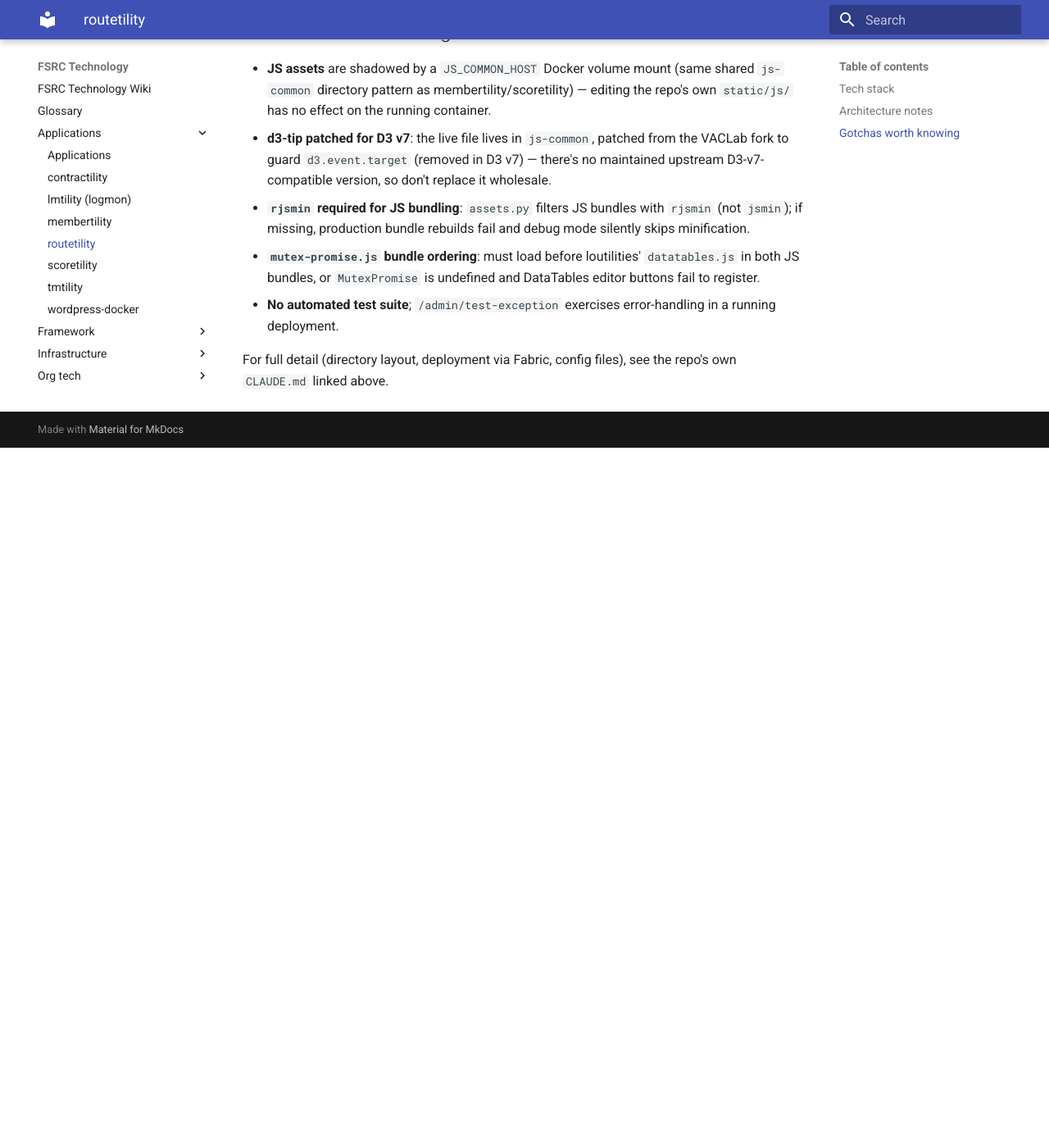
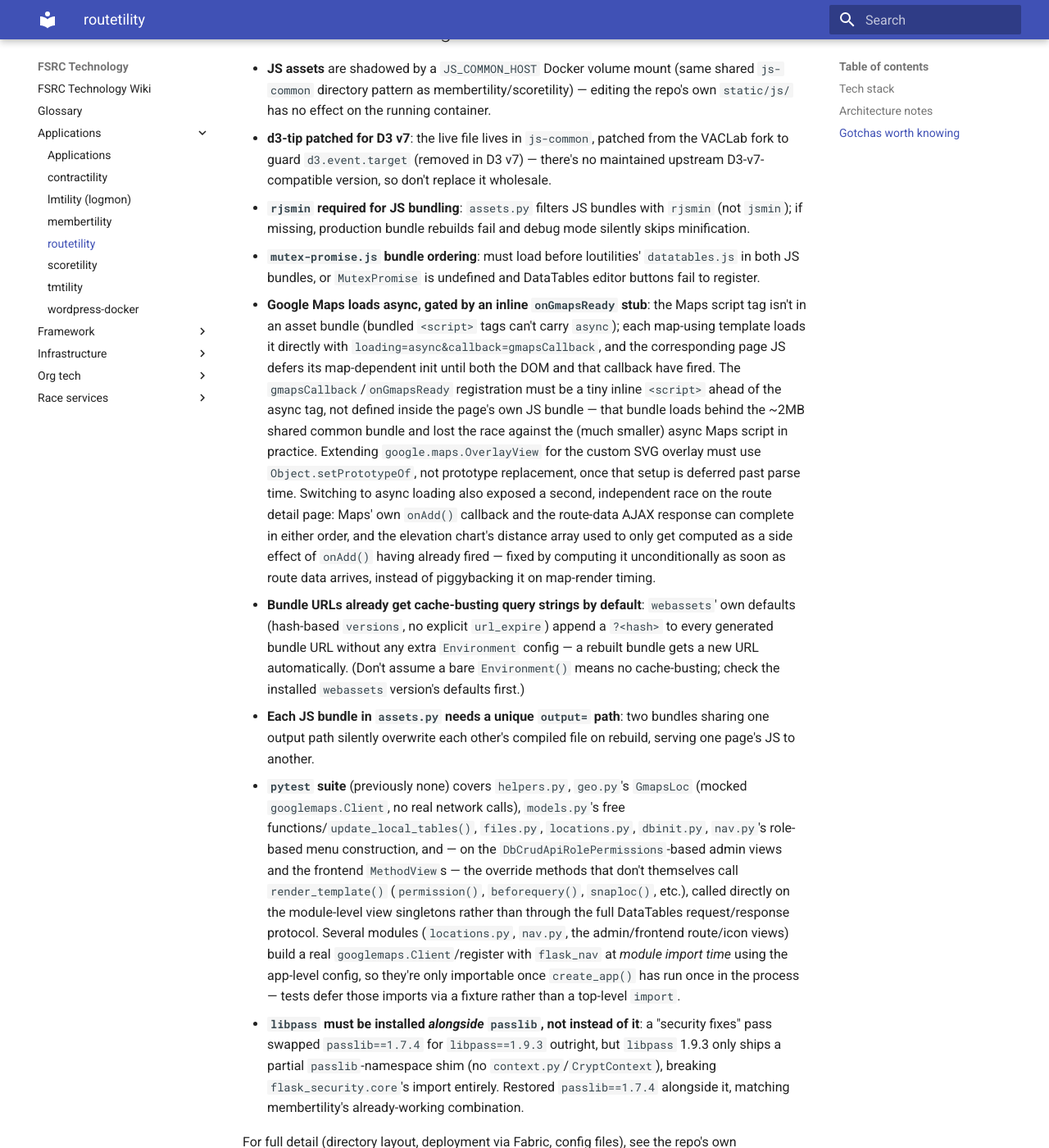
Before and after one commit to louking/fsrc-tech, an MkDocs documentation site: the page built from docs/applications/routetility.md, in a window 1280 px wide and 1400 px high, scrolled down 1354 px. Shown: the whole window at 82% size. Built offline with MkDocs 1.6.1 and Material for MkDocs 9.7.7, drawn with Linux system fonts in a browser that asks for light colours; before the commit the page ends 1900 px from its top, so only the background shows below that.

Commit message:
routetility: document Google Maps async-loading races, pytest suite, libpass fix
Documents two related races from switching Google Maps to async
loading: the onGmapsReady callback registration needing to be an
inline script ahead of the async tag rather than inside the page's
own JS bundle (which lost the race against the smaller async Maps
script), and a follow-on race on the route detail page between Maps'
onAdd() and the route-data AJAX response that could leave the
elevation chart's distance array uncomputed — fixed as
runningroutes#179. Corrects an earlier claim that bundle URLs have no
cache-busting (webassets' own defaults already hash them) and notes
JS bundles need unique output= paths. Adds routetility's first pytest
suite and a passlib/libpass regression fix (libpass alone is missing
CryptContext; needs both packages installed together). Pulled from
runningroutes' own CLAUDE.md per this wiki's sync convention.

Co-Authored-By: Claude Sonnet 5 <noreply@anthropic.com>

```diff
--- a/docs/applications/routetility.md
+++ b/docs/applications/routetility.md
@@ -32,6 +32,10 @@ A database of running routes.
 - **d3-tip patched for D3 v7**: the live file lives in `js-common`, patched from the VACLab fork to guard `d3.event.target` (removed in D3 v7) — there's no maintained upstream D3-v7-compatible version, so don't replace it wholesale.
 - **`rjsmin` required for JS bundling**: `assets.py` filters JS bundles with `rjsmin` (not `jsmin`); if missing, production bundle rebuilds fail and debug mode silently skips minification.
 - **`mutex-promise.js` bundle ordering**: must load before loutilities' `datatables.js` in both JS bundles, or `MutexPromise` is undefined and DataTables editor buttons fail to register.
-- **No automated test suite**; `/admin/test-exception` exercises error-handling in a running deployment.
+- **Google Maps loads async, gated by an inline `onGmapsReady` stub**: the Maps script tag isn't in an asset bundle (bundled `<script>` tags can't carry `async`); each map-using template loads it directly with `loading=async&callback=gmapsCallback`, and the corresponding page JS defers its map-dependent init until both the DOM and that callback have fired. The `gmapsCallback`/`onGmapsReady` registration must be a tiny inline `<script>` ahead of the async tag, not defined inside the page's own JS bundle — that bundle loads behind the ~2MB shared common bundle and lost the race against the (much smaller) async Maps script in practice. Extending `google.maps.OverlayView` for the custom SVG overlay must use `Object.setPrototypeOf`, not prototype replacement, once that setup is deferred past parse time. Switching to async loading also exposed a second, independent race on the route detail page: Maps' own `onAdd()` callback and the route-data AJAX response can complete in either order, and the elevation chart's distance array used to only get computed as a side effect of `onAdd()` having already fired — fixed by computing it unconditionally as soon as route data arrives, instead of piggybacking it on map-render timing.
+- **Bundle URLs already get cache-busting query strings by default**: `webassets`' own defaults (hash-based `versions`, no explicit `url_expire`) append a `?<hash>` to every generated bundle URL without any extra `Environment` config — a rebuilt bundle gets a new URL automatically. (Don't assume a bare `Environment()` means no cache-busting; check the installed `webassets` version's defaults first.)
+- **Each JS bundle in `assets.py` needs a unique `output=` path**: two bundles sharing one output path silently overwrite each other's compiled file on rebuild, serving one page's JS to another.
+- **`pytest` suite** (previously none) covers `helpers.py`, `geo.py`'s `GmapsLoc` (mocked `googlemaps.Client`, no real network calls), `models.py`'s free functions/`update_local_tables()`, `files.py`, `locations.py`, `dbinit.py`, `nav.py`'s role-based menu construction, and — on the `DbCrudApiRolePermissions`-based admin views and the frontend `MethodView`s — the override methods that don't themselves call `render_template()` (`permission()`, `beforequery()`, `snaploc()`, etc.), called directly on the module-level view singletons rather than through the full DataTables request/response protocol. Several modules (`locations.py`, `nav.py`, the admin/frontend route/icon views) build a real `googlemaps.Client`/register with `flask_nav` at *module import time* using the app-level config, so they're only importable once `create_app()` has run once in the process — tests defer those imports via a fixture rather than a top-level `import`.
+- **`libpass` must be installed *alongside* `passlib`, not instead of it**: a "security fixes" pass swapped `passlib==1.7.4` for `libpass==1.9.3` outright, but `libpass` 1.9.3 only ships a partial `passlib`-namespace shim (no `context.py`/`CryptContext`), breaking `flask_security.core`'s import entirely. Restored `passlib==1.7.4` alongside it, matching membertility's already-working combination.
 
 For full detail (directory layout, deployment via Fabric, config files), see the repo's own `CLAUDE.md` linked above.
```
Also changed, not shown: CHANGELOG.md (+4 -0 lines).
